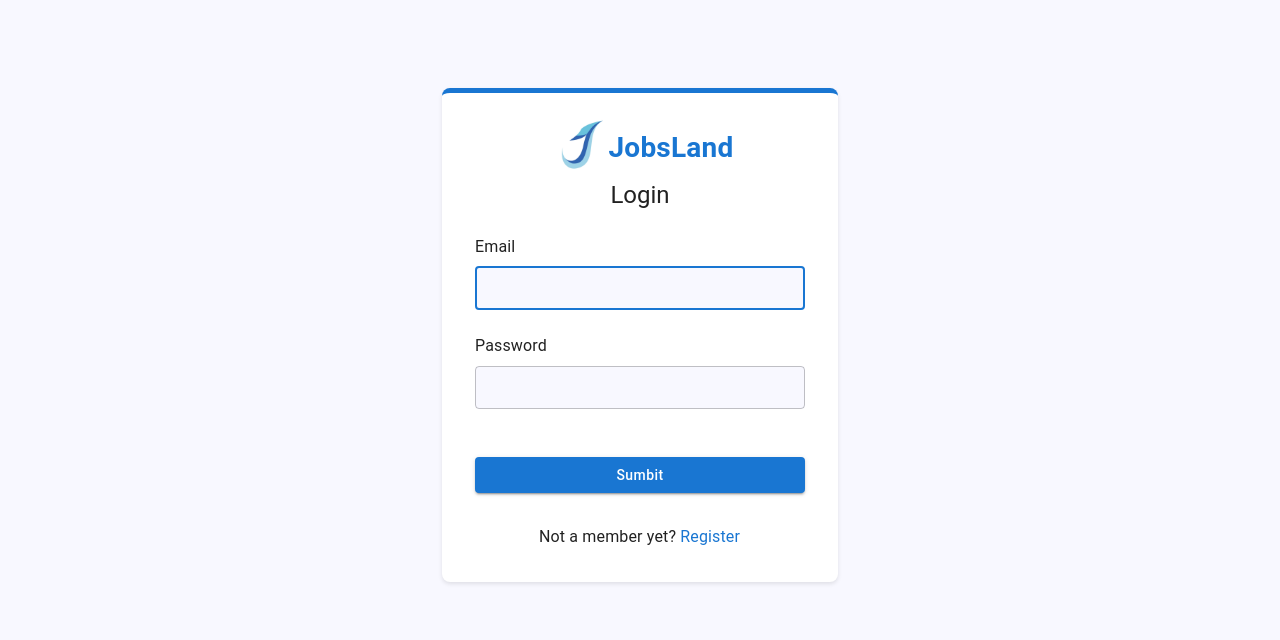
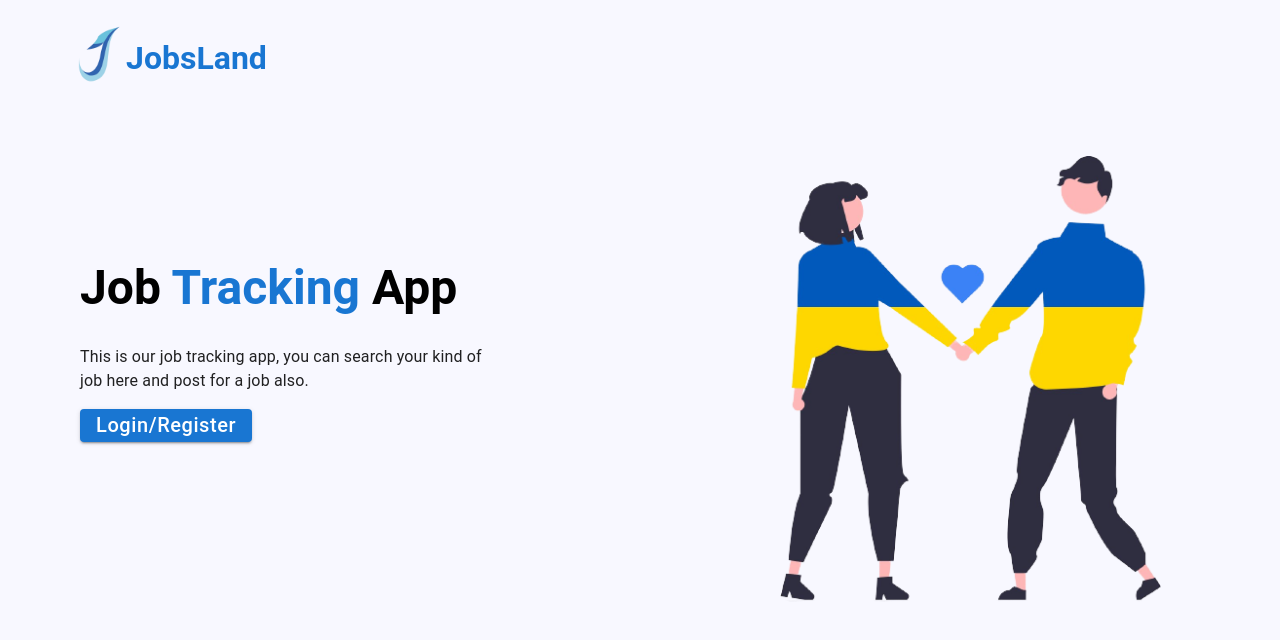
Before and after one commit to uzairmirza90/react-js-jobs, a React (Create React App) app: page / in a window 1280 px wide. Shown: the top 640 px of the page. Built offline with nearby package versions, Linux system fonts and the light colour scheme.

Commit message:
design the landing page. i just copied the image from jobster we can change it later

```diff
--- a/src/App.js
+++ b/src/App.js
@@ -1,9 +1,10 @@
 import "./App.css";
 import Login from "./components/SignIn/Login";
+import LandingPage from "./views/LandingPage/landingPage";
 function app() {
   return (
     <div>
-      <Login />
+      <LandingPage />
     </div>
   );
 }
--- /dev/null
+++ b/src/views/LandingPage/landingPage.js
@@ -0,0 +1,86 @@
+import * as React from "react";
+import Button from "@mui/material/Button";
+import Box from "@mui/material/Box";
+import Typography from "@mui/material/Typography";
+import Container from "@mui/material/Container";
+import { createTheme, ThemeProvider } from "@mui/material/styles";
+import { useState } from "react";
+import { CssBaseline, Link } from "@mui/material";
+import logoImage from "../../assets/logo.jpg";
+import landingImage from "../../assets/landingImage.jpg";
+
+const defaultTheme = createTheme({
+  palette: {
+    background: {
+      default: "#f8f8ff",
+    },
+  },
+});
+
+const landingPage = function () {
+  return (
+    <ThemeProvider theme={defaultTheme}>
+      <Container component="main" maxWidth="lg">
+        <CssBaseline />
+        <Box
+          sx={{
+            alignItems: "left",
+            marginTop: 3,
+            display: "flex",
+            flexDirection: "column",
+          }}
+        >
+          <Box sx={{ display: "flex", alignItems: "flex-start" }}>
+            <img src={logoImage} alt="Avatar" width={70} height={60} />
+            <Typography
+              variant="h3"
+              component="h1"
+              color="primary"
+              sx={{ fontWeight: "bold", fontSize: "32px", mt: 2, ml: -1 }}
+            >
+              JobsLand
+            </Typography>
+          </Box>
+          <Box
+            sx={{ ml: 2, mt: 22, display: "flex", alignItems: "flex-start" }}
+          >
+            <Typography
+              variant="h3"
+              component="h1"
+              color="primary"
+              sx={{
+                fontWeight: "bold",
+                fontSize: "48px",
+              }}
+            >
+              <span style={{ color: "black" }}>Job </span>
+              Tracking
+              <span style={{ color: "black" }}> App </span>
+            </Typography>
+          </Box>
+          <Box sx={{ ml: 80, mt: -20 }}>
+            <img src={landingImage} alt="landingImage" width={530} />
+          </Box>
+          <Box
+            sx={{ mt: -33, ml: 2, display: "flex", alignItems: "flex-start" }}
+          >
+            <Typography variant="p">
+              This is our job tracking app, you can search your kind of
+              <br /> job here and post for a job also.
+            </Typography>
+          </Box>
+          <Box sx={{ mt: 2, ml: 2, display: "flex", alignItems: "flex-start" }}>
+            <Button
+              variant="contained"
+              color="primary"
+              sx={{ textTransform: "none", fontSize: "20px", height: "33px" }}
+            >
+              Login/Register
+            </Button>
+          </Box>
+        </Box>
+      </Container>
+    </ThemeProvider>
+  );
+};
+export default landingPage;
```
Also changed, not shown: src/assets/landingImage.jpg (added), src/assets/logo.jpg.
